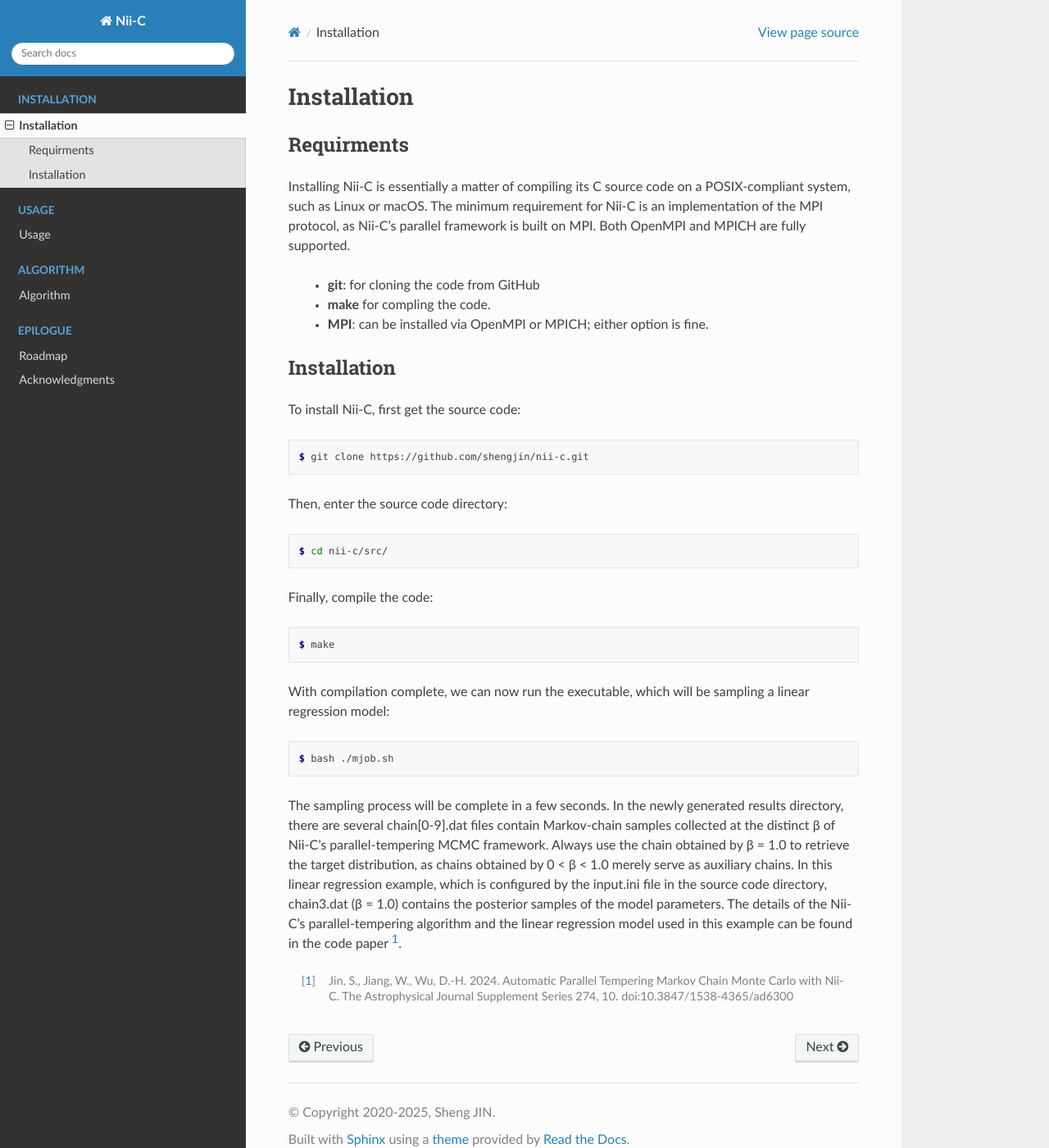
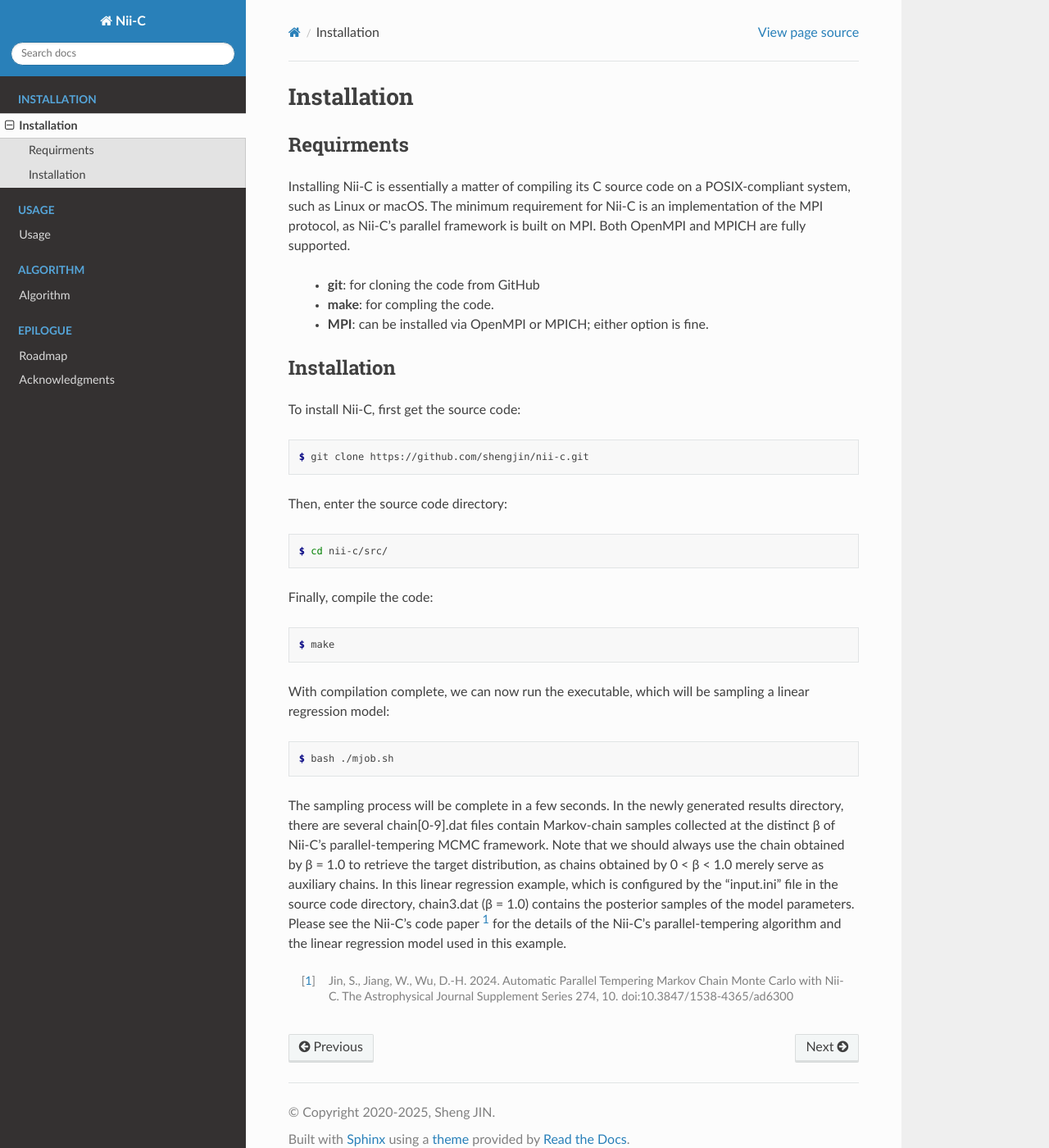
Before and after one commit to shengjin/nii-c-MAN, a Sphinx documentation site: the page built from docs/source/install.rst, in a window 1280 px wide and 1400 px high. Shown: the whole window at 82% size. Built offline with Sphinx 7.4.7 and the Read the Docs theme 3.1.0, drawn with Linux system fonts in a browser that asks for light colours.

Commit message:
modify epilogue

```diff
--- a/docs/source/install.rst
+++ b/docs/source/install.rst
@@ -11,7 +11,7 @@ Both OpenMPI and MPICH are fully supported.
 
 
    -  **git**: for cloning the code from GitHub
-   -  **make** for compling the code.
+   -  **make**: for compling the code.
    -  **MPI**: can be installed via OpenMPI or MPICH; either option is fine.
 
 
@@ -47,9 +47,10 @@ With compilation complete, we can now run the executable, which will be sampling
 
 The sampling process will be complete in a few seconds.
 In the newly generated results directory, there are several chain[0-9].dat files contain Markov-chain samples collected at the distinct β of Nii-C’s parallel-tempering MCMC framework.
-Always use the chain obtained by β = 1.0 to retrieve the target distribution, as chains obtained by 0 < β < 1.0 merely serve as auxiliary chains.
-In this linear regression example, which is configured by the input.ini file in the source code directory, chain3.dat (β = 1.0) contains the posterior samples of the model parameters.
-The details of the Nii-C's parallel-tempering algorithm and the linear regression model used in this example can be found in the code paper [1]_.
+Note that we should always use the chain obtained by β = 1.0 to retrieve the target distribution, as chains obtained by 0 < β < 1.0 merely serve as auxiliary chains.
+In this linear regression example, which is configured by the "input.ini" file in the source code directory, chain3.dat (β = 1.0) contains the posterior samples of the model parameters.
+Please see the Nii-C's code paper [1]_ for the details of the Nii-C's parallel-tempering algorithm and the linear regression model used in this example.
+
 
 
 
```
